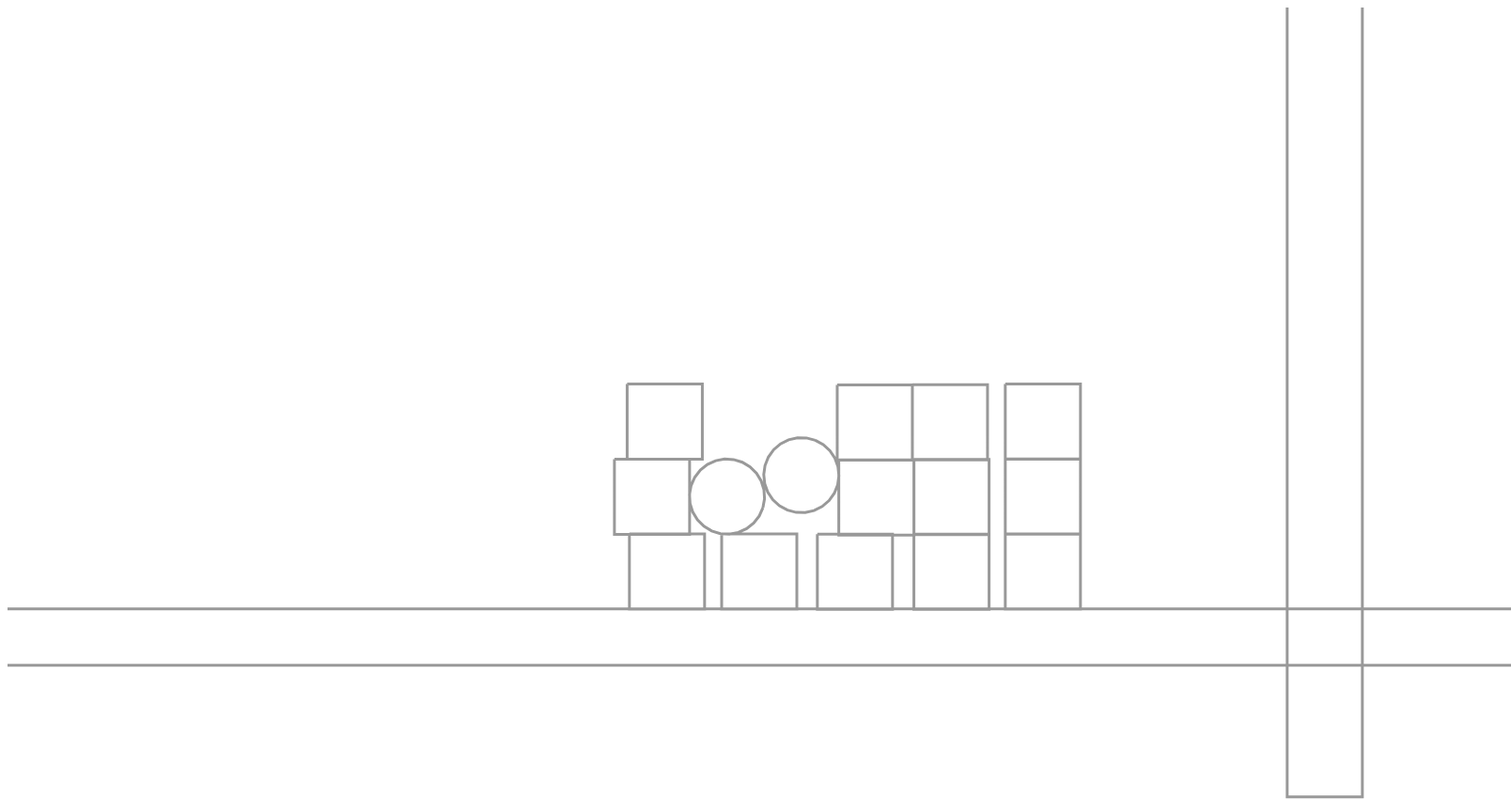
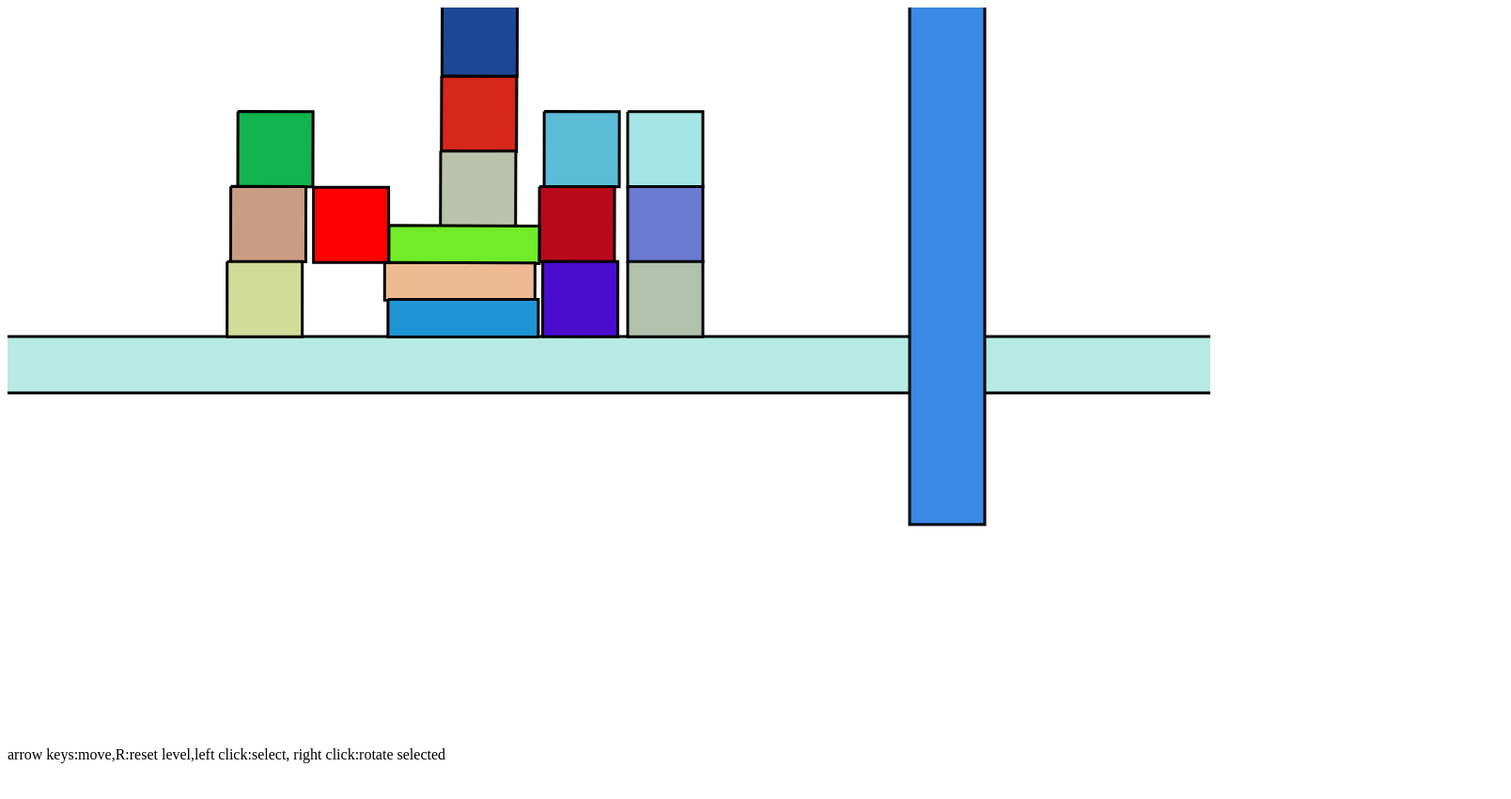
Before and after one commit to PeRSHH5Y98aF1JhpgDCL/weirdjankthing, a plain HTML site: page index.html in a window 1280 px wide. Shown: the top 850 px of the page at 94% size, 1608 px wide, since content can reach past the window. After the commit the page ends 828 px from the top, so only its background shows below. Drawn offline with Linux system fonts and the light colour scheme.

Commit message:
bunchostuff
mouse position scrolling
right click to rotate
random colors
more blocks
random tweaks

```diff
--- a/index.html
+++ b/index.html
@@ -1,5 +1,5 @@
 <script src="matter.min.js"></script>
 <body>
 <script src="main.js"></script>
-<p>arrow keys:move,R:reset existance</p>
+<p>arrow keys:move,R:reset level,left click:select, right click:rotate selected</p>
 </body>
--- a/main.js
+++ b/main.js
@@ -11,32 +11,33 @@ var engine = Engine.create();
  var canvas = document.createElement('canvas'),
     context = canvas.getContext('2d');
 
-canvas.width = 1600;
-canvas.height = 1200;
 
 document.body.appendChild(canvas);
 realityExists=false
 resetWorld=()=>{
 World.clear(engine.world)
 realityExists=false
-window.boxA = Bodies.rectangle(400, 200, 80, 80, {inertia:Infinity,friction:0.004});
-window.otherBodies=[Bodies.circle(380, 100, 40, 10),Bodies.circle(460, 10, 40, 10)
+window.boxA = Bodies.rectangle(400, 200, 80, 80, {inertia:Infinity,friction:0.002,density:0.0001,color:"#f00"});
+window.otherBodies=[Bodies.circle(-380, 100, 40, 10),Bodies.circle(-460, 10, 40, 10)
 				,Bodies.rectangle(1000, 50, 80, 1000, { isStatic: true })
 				,Bodies.rectangle(-1000, 50, 80, 1000, { isStatic: true })
-				,Bodies.rectangle(300, 200, 80, 80, {inertia:Infinity})
-				,Bodies.rectangle(500, 200, 80, 80, {inertia:Infinity})
-				,Bodies.rectangle(600, 200, 80, 80, {inertia:Infinity})
-				,Bodies.rectangle(700, 200, 80, 80, {inertia:Infinity})
-				,Bodies.rectangle(300, 200, 80, 80, {inertia:Infinity})
-				,Bodies.rectangle(500, 200, 80, 80, {inertia:Infinity})
-				,Bodies.rectangle(600, 200, 80, 80, {inertia:Infinity})
-				,Bodies.rectangle(700, 200, 80, 80, {inertia:Infinity})
-				,Bodies.rectangle(300, 200, 80, 80, {inertia:Infinity})
-				,Bodies.rectangle(500, 200, 80, 80, {inertia:Infinity})
-				,Bodies.rectangle(600, 200, 80, 80, {inertia:Infinity})
-				,Bodies.rectangle(700, 200, 80, 80, {inertia:Infinity})];
-window.ground = Bodies.rectangle(400, 380, 8100, 60, { isStatic: true });
-window.jumpSensor = Bodies.rectangle(0, 0, 40, 10, {
+				,Bodies.rectangle(300, 200, 80, 80)
+				,Bodies.rectangle(500, 200, 80, 80,)
+				,Bodies.rectangle(600, 200, 80, 80, )
+				,Bodies.rectangle(700, 200, 80, 80, )
+				,Bodies.rectangle(300, 200, 80, 80, )
+				,Bodies.rectangle(500, 200, 80, 80, )
+				,Bodies.rectangle(600, 200, 80, 80, )
+				,Bodies.rectangle(700, 200, 80, 80, )
+				,Bodies.rectangle(300, 200, 80, 80, )
+				,Bodies.rectangle(500, 200, 80, 80, )
+				,Bodies.rectangle(600, 200, 80, 80, )
+				,Bodies.rectangle(700, 200, 80, 80, )
+				,Bodies.rectangle(500, 200, 160, 40)
+				,Bodies.rectangle(500, 200, 160, 40)
+				,Bodies.rectangle(500, 200, 160, 40)];
+window.ground = Bodies.rectangle(400, 380, 8100, 60, { isStatic: true ,friction:0.01});
+window.jumpSensor = Bodies.rectangle(0, 0, 70, 10, {
     sleepThreshold: 99999999999,
     isSensor: true
 });
@@ -98,17 +99,21 @@ window.addEventListener("click", function(e) {
 			Matter.Body.set(bodies[i],{clickPoint:temp})
 			if (temp&&!bodies[i].isStatic) {
 				sel=bodies[i];
-				Matter.Body.set(sel,{isStatic:true})
 				break;
 			}
 		}
 });
  (function render() {
+canvas.width = document.body.clientWidth;
+canvas.height = document.body.clientHeight-30;
 	 if (realityExists) {
+		 let avgWeight=20
 	 if (jumpSensor) {Body.setPosition(jumpSensor,Vector.add(boxA.position,{x:0,y:50}))}
-	 options.cdx=((boxA.position.x-800))
-	 options.cdy=((boxA.position.y-600))
-	 Matter.Body.applyForce(boxA,boxA.position,{x:(input.left?-0.01:0)+(input.right?0.01:0),y:0})
+	 options.cdx=(((boxA.position.x-canvas.width+clickedII[0]))+options.cdx*avgWeight )/(1+avgWeight)
+	 options.cdy=(((boxA.position.y-canvas.height+clickedII[1]))+options.cdy*avgWeight)/(1+avgWeight)
+	 if (isNaN(options.cdx)) options.cdx=0
+	 if (isNaN(options.cdy)) options.cdy=0
+	 Matter.Body.applyForce(boxA,boxA.position,{x:(input.left?-0.0006:0)+(input.right?0.0006:0),y:0})
 	 //document.onmousemove()
     var bodies = Matter.Composite.allBodies(engine.world);
 
@@ -119,12 +124,18 @@ window.addEventListener("click", function(e) {
     context.beginPath();
 
 	context.fillStyle = "#f00"
+			context.fillRect(boxA.position.x-options.cdx-40
+						,boxA.position.y-options.cdy-40
+						,80
+						,80)
 
 	let collides=false
 	bodies.forEach((x)=>{collides=collides||(Matter.SAT.collides(jumpSensor,x).collided&&x!=boxA)})
-	if (input.up&&collides) {Body.setVelocity(boxA,{x:boxA.velocity.x,y:-10})}
+	if (input.up&&collides) {Body.setVelocity(boxA,{x:boxA.velocity.x,y:-14})}
 
 	if (sel!=0) {
+		Matter.Body.setPosition(sel,{x:clicked[0],y:clicked[1]});
+		Body.setVelocity(sel,Vector.create())
 		let collides=false
 		bodies.forEach((x)=>{collides=collides||(Matter.SAT.collides(sel,x).collided&&sel!=x)})
 		if (collides) {
@@ -143,7 +154,10 @@ window.addEventListener("click", function(e) {
 						,2,2)
 	}
     for (var i = 0; i < bodies.length; i += 1) {
-    context.strokeStyle = '#999';
+		if (!bodies[i].color) {Body.set(bodies[i],{color:"#"+Math.floor(Math.random()*16777215).toString(16)})}
+    context.fillStyle = bodies[i].color;
+	context.strokeStyle="#0"
+	context.beginPath()
         var vertices = bodies[i].vertices;
 
         context.moveTo(vertices[0].x-options.cdx, vertices[0].y-options.cdy);
@@ -153,10 +167,11 @@ window.addEventListener("click", function(e) {
         }
 
         context.lineTo(vertices[0].x-options.cdx, vertices[0].y-options.cdy);
+    context.lineWidth = 3;
+	context.fill()
+	context.stroke()
     }
 
-    context.lineWidth = 3;
-    context.stroke();
 	 }
     window.requestAnimationFrame(render);
 	 })();
@@ -195,4 +210,14 @@ window.addEventListener("keydown", function(event) {
             resetWorld()
             break;
 }})
+window.oncontextmenu = function(e) {
+	e.preventDefault()
+	if (sel) {
+		if (sel.angularVelocity>0.01) {
+			Body.setAngularVelocity(sel,0.1)
+		} else {
+			Body.setAngularVelocity(sel,-0.1)
+		}
+	}
+}
 resetWorld()
```
